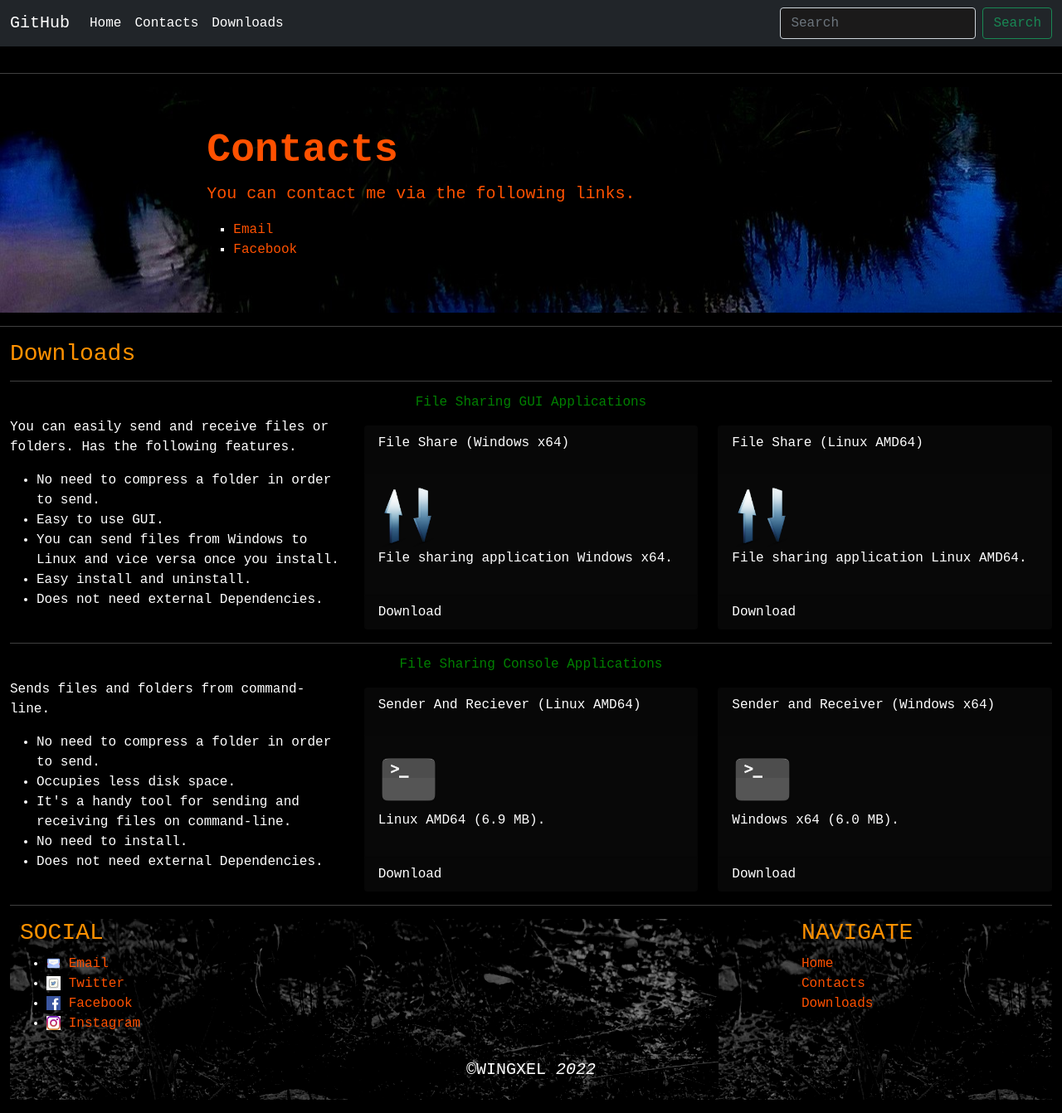
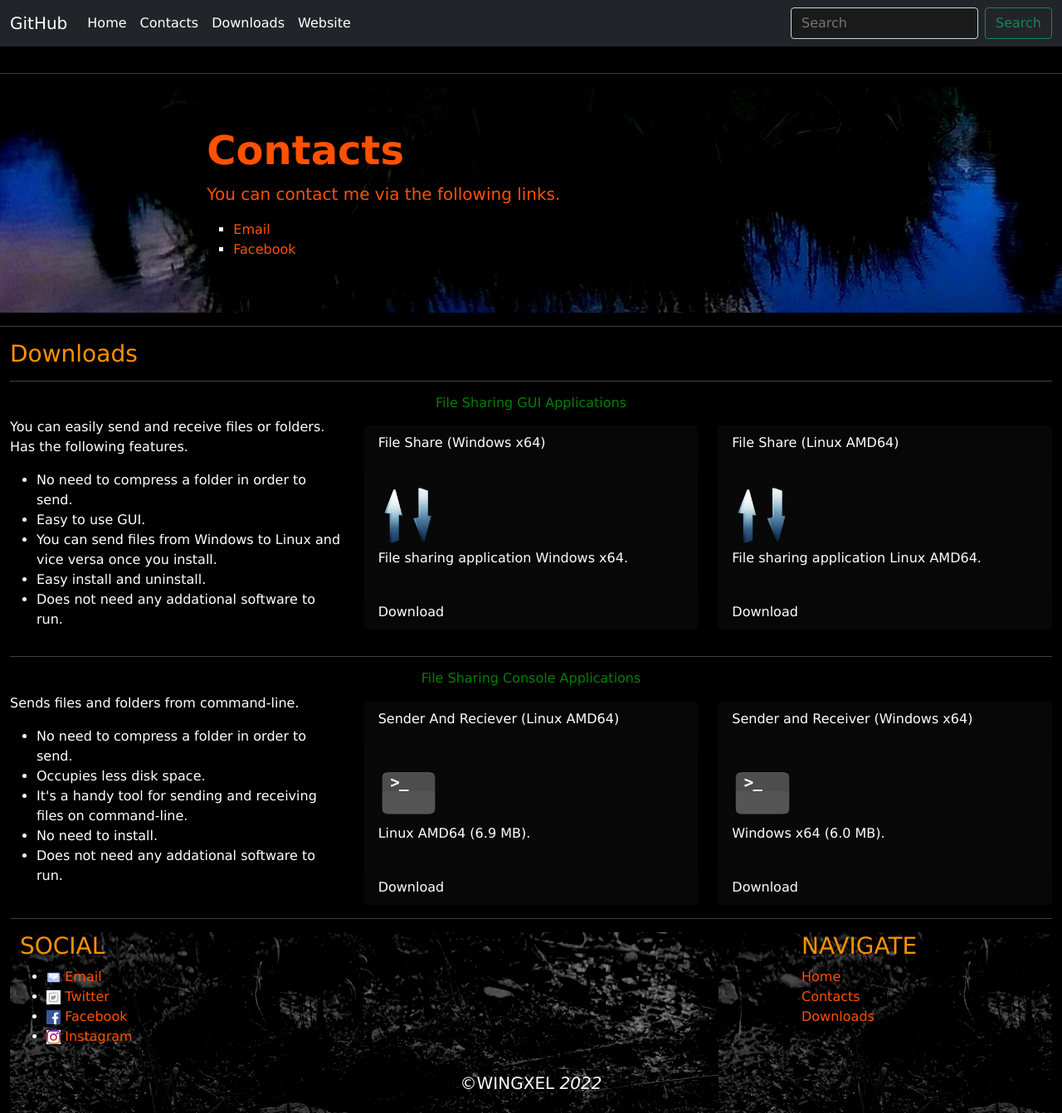
Before and after one commit to wingxel/website, a PHP site: page / in a window 1280 px wide. Shown: the whole page at 83% size. Run offline with PHP 8.4, Linux system fonts and the light colour scheme.

Commit message:
update data

```diff
--- a/index.html
+++ b/index.html
@@ -38,6 +38,9 @@
                         </li>
                         <li class="nav-item">
                             <a class="nav-link active" href="#downloads" tabindex="-1">Downloads</a>
+                        </li>
+                        <li class="nav-item">
+                            <a class="nav-link active" target="blank" href="https://wingxel.com">Website</a>
                         </li>
                     </ul>
                     <form class="d-flex" id="search_form">
@@ -83,7 +86,7 @@
                         <li>Easy to use GUI.</li>
                         <li>You can send files from Windows to Linux and vice versa once you install.</li>
                         <li>Easy install and uninstall.</li>
-                        <li>Does not need external Dependencies.</li>
+                        <li>Does not need any addational software to run.</li>
                     </ul>
                 </div>
                 <div class="col-sm-4">
@@ -131,7 +134,7 @@
                         <li>Occupies less disk space.</li>
                         <li>It's a handy tool for sending and receiving files on command-line.</li>
                         <li>No need to install.</li>
-                        <li>Does not need external Dependencies.</li>
+                        <li>Does not need any addational software to run.</li>
                     </ul>
                 </div>
                 <div class="col-sm-4">
--- a/res4/css/app.css
+++ b/res4/css/app.css
@@ -9,7 +9,8 @@ h6 {
 }
 
 #min_cnt{
-    font-family: 'Courier New', Courier, monospace;
+    font-family: Verdana, Geneva, Tahoma, sans-serif;
+    /*font-size: 18px;*/
 }
 
 a{
```
